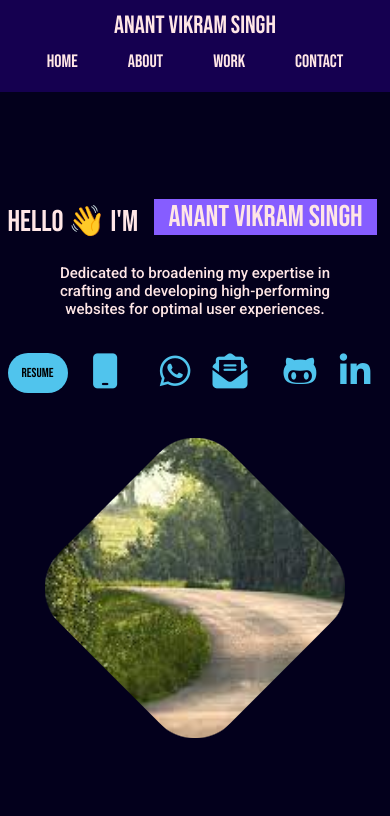
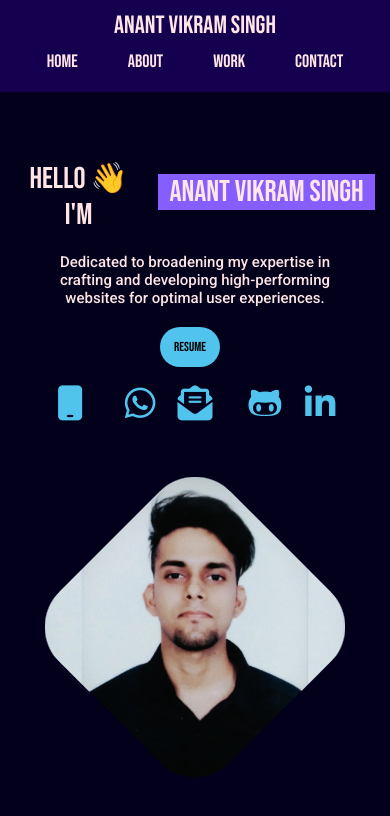
Before and after one commit to Anant1202/Portfolio, a React (Create React App) app: page / in a window 390 px wide. Shown: the top 816 px of the page. Built offline with nearby package versions, Linux system fonts and the light colour scheme.

Commit message:
profile pic added

```diff
--- a/src/Pages/About.js
+++ b/src/Pages/About.js
@@ -1,5 +1,5 @@
 import "../assets/css/aboutpage.css"
-import profile from "../assets/img/download.png"
+import profile from "../assets/img/mypic.png"
 import csharp from "../assets/img/c-sharp.png"
 import mssql from "../assets/img/mysql.png"
 import linux from "../assets/img/linux.png"
--- a/src/Pages/HomePage.js
+++ b/src/Pages/HomePage.js
@@ -1,5 +1,5 @@
 import "../assets/css/homepage.css"
-import profile from "../assets/img/download.png"
+import profile from "../assets/img/profilepic.png"
 import linkedIn from "../assets/img/linkedin.png"
 import git from "../assets/img/github-logo.png"
 import Resume from '../assets/Resume.pdf'
--- a/src/assets/css/contactpage.css
+++ b/src/assets/css/contactpage.css
@@ -236,6 +236,7 @@ textarea {
     .socialmediaIcon {
         width: 55px;
         height: 55px;
+        line-height: 55px;
     }
 
     .socialIcon {
@@ -289,6 +290,9 @@ textarea {
         font-size: 15px;
         font-weight: 450;
     }
+    .socialmediaIcon {
+        line-height: 55px;
+    }
 }
 
 @media only screen and (max-width: 375px) {
@@ -301,4 +305,7 @@ textarea {
         width: 280px;
         font-size: 15px;
     }
+    .socialmediaIcon {
+        line-height: 55px;
+    }
 }
--- a/src/assets/css/homepage.css
+++ b/src/assets/css/homepage.css
@@ -259,6 +259,10 @@
         font-weight: 450;
         height: 40px;
     }
+    .buttons {
+        flex-direction: column;
+        gap:10px
+    }
 }
 
 @media only screen and (max-width: 575px) {
@@ -274,6 +278,9 @@
     .basicsummary {
         text-align: center;
     }
+    .buttons {
+        gap:10px
+    }
 }
 
 @media only screen and (max-width: 375px) {
@@ -281,6 +288,7 @@
         flex-direction: column;
         max-width: 75%;
         margin: 0 auto;
+        gap: 10px;
     }
     .nameheading {
         flex-direction: column;
```
Also changed, not shown: src/assets/img/mypic.png (added), src/assets/img/profilepic.png (added).
